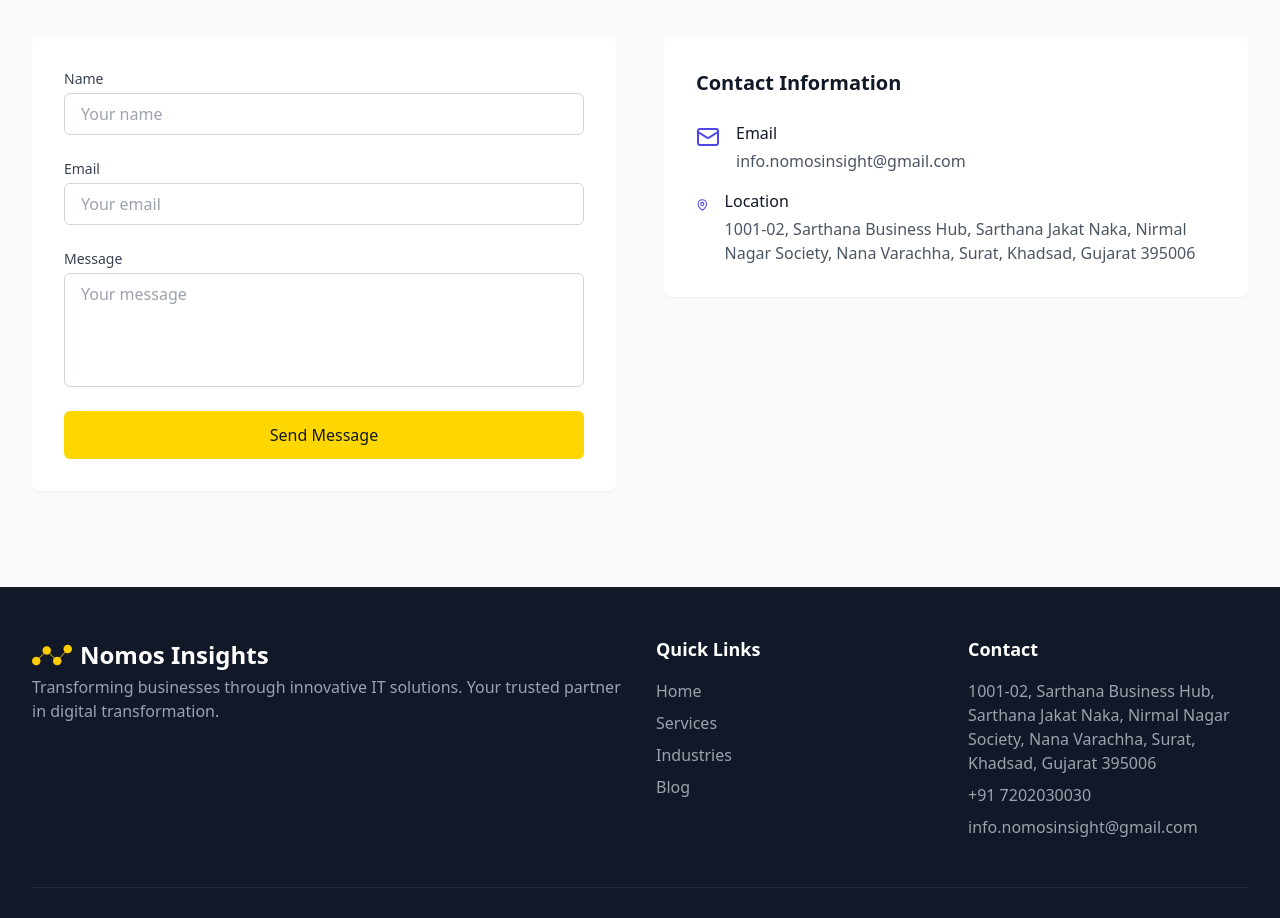
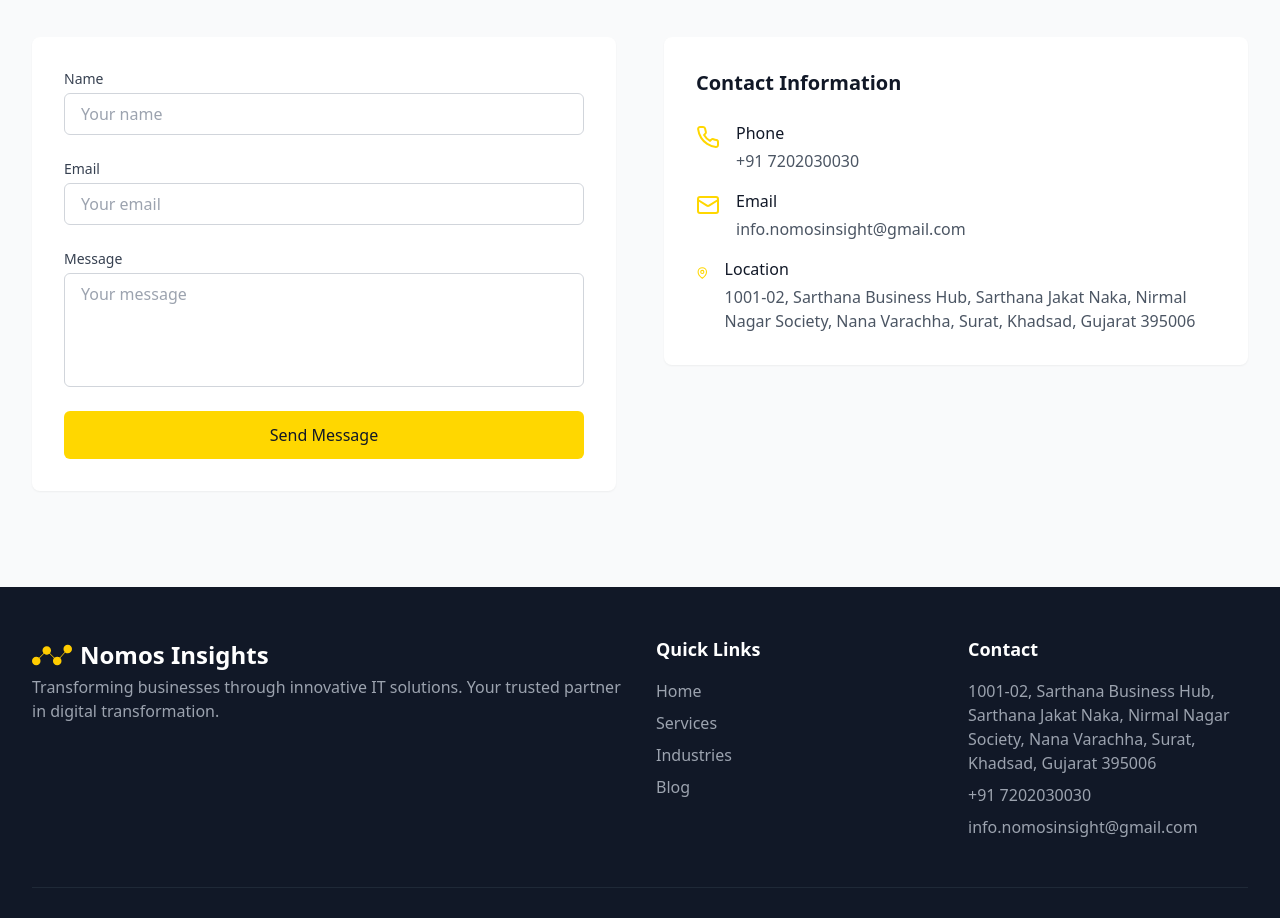
Before and after one commit to nomosinsight/nomosinsight-webapp-repo, a React (Vite) app: page / in a window 1280 px wide. Shown: the part 5160-6078 px from the top of the page. Built offline with nearby package versions, Linux system fonts and the light colour scheme.

Commit message:
icon color fixed

```diff
--- a/src/components/Contact.tsx
+++ b/src/components/Contact.tsx
@@ -1,5 +1,5 @@
 import { useState } from 'react';
-import { Mail, MapPin, Loader2 } from 'lucide-react';
+import { Mail, MapPin, Loader2, Phone } from 'lucide-react';
 import emailjs from '@emailjs/browser';
 import { companyInfo } from '../constants/content';
 
@@ -118,7 +118,16 @@ export default function Contact() {
               <h3 className="text-xl font-semibold text-gray-900 mb-6">Contact Information</h3>
               <div className="space-y-4">
                 <div className="flex items-start space-x-4">
-                  <Mail className="h-6 w-6 text-indigo-600 mt-1" />
+                  <Phone className="h-6 w-6 text-[#FFD700] mt-1" />
+                  <div>
+                    <p className="font-medium text-gray-900 mb-1">Phone</p>
+                    <a href={`tel:${companyInfo.phone}`} className="text-gray-600 hover:text-[#FFD700] transition-colors">
+                      {companyInfo.phone}
+                    </a>
+                  </div>
+                </div>
+                <div className="flex items-start space-x-4">
+                  <Mail className="h-6 w-6 text-[#FFD700] mt-1" />
                   <div>
                     <p className="font-medium text-gray-900 mb-1">Email</p>
                     <a href={`mailto:${companyInfo.email}`} className="text-gray-600 hover:text-[#FFD700] transition-colors">
@@ -127,7 +136,7 @@ export default function Contact() {
                   </div>
                 </div>
                 <div className="flex items-start space-x-4">
-                  <MapPin className="h-6 w-6 text-indigo-600 mt-1" />
+                  <MapPin className="h-6 w-6 text-[#FFD700] mt-1" />
                   <div>
                     <p className="font-medium text-gray-900 mb-1">Location</p>
                     <address className="text-gray-600 not-italic">
--- a/src/constants/content.ts
+++ b/src/constants/content.ts
@@ -4,6 +4,7 @@ export const companyInfo = {
   description: 'A dynamic IT solutions agency specializing in custom software development, AI integration, and cloud solutions.',
   location: '1001-02, Sarthana Business Hub, Sarthana Jakat Naka, Nirmal Nagar Society, Nana Varachha, Surat, Khadsad, Gujarat 395006',
   email: 'info.nomosinsight@gmail.com',
+  phone: '+91 7202030030',
   upworkProfile: 'https://www.upwork.com/agencies/1865052887991646821/',
   stats: {
     experience: '5+ years',
```
